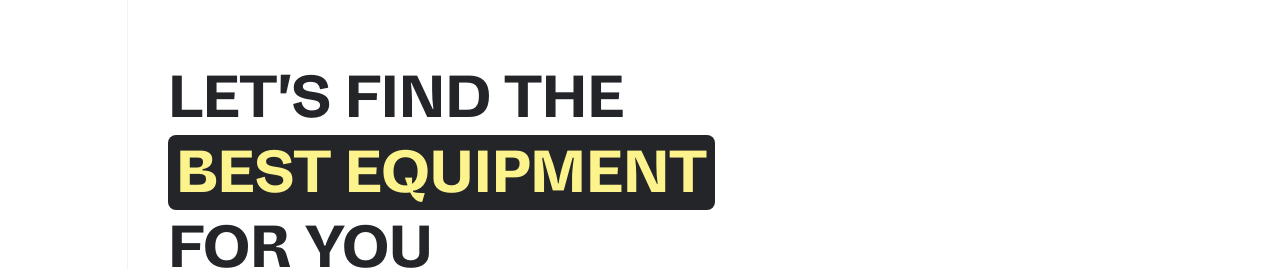
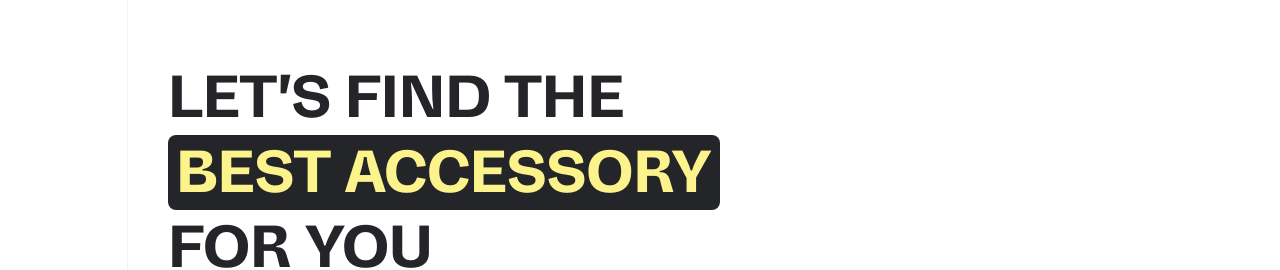
Before and after one commit to favourwright/mums-store-react, a React (Vite) app: page / in a window 1280 px wide. Shown: the top 270 px of the page. Built offline with nearby package versions, Linux system fonts and the light colour scheme; some icons are missing.

Commit message:
chore: mod copy

```diff
--- a/src/pages/Home.tsx
+++ b/src/pages/Home.tsx
@@ -15,7 +15,7 @@ const Home = () => {
       <section className='px-10'>
         <h1 className='text-clamp leading-tight font-bold inline-flex flex-col font-vastago'>
           <span>LET'S FIND THE</span>
-          <span className='bg-secondary dark:bg-primary text-primary dark:text-secondary rounded-lg px-2'>BEST EQUIPMENT</span>
+          <span className='bg-secondary dark:bg-primary text-primary dark:text-secondary rounded-lg px-2'>BEST ACCESSORY</span>
           <span>FOR YOU</span>
         </h1>
       </section>
```
